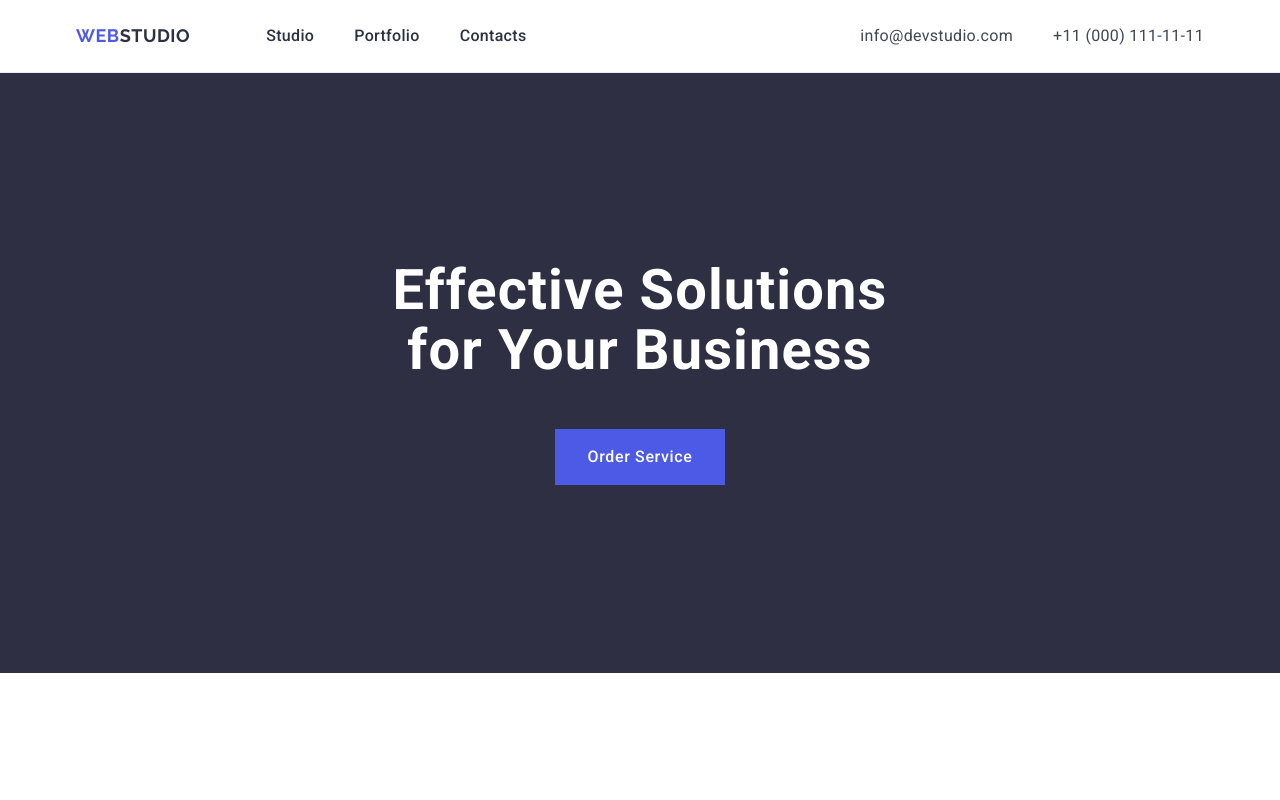
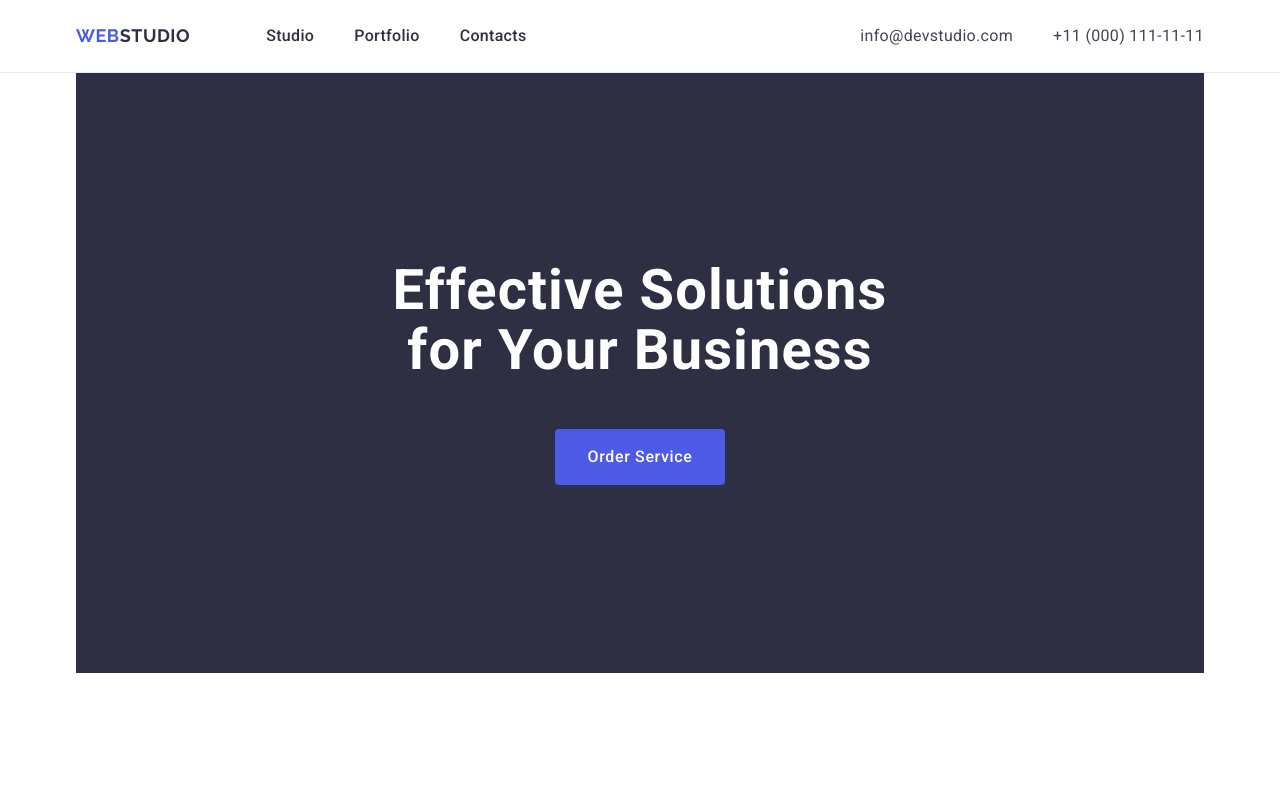
Before and after one commit to maksym-pidhornyi25/goit-markup-hw-03, a plain HTML site: page index.html in a window 1280 px wide. Shown: the top 800 px of the page. Drawn offline with nearby package versions, Linux system fonts and the light colour scheme.

Commit message:
add conteiner hero-banner

```diff
--- a/css/styles.css
+++ b/css/styles.css
@@ -122,6 +122,7 @@ a {
 
 .hero-banner {
   text-align: center;
+  padding: 188px 0;
 }
 
 .page-title {
@@ -130,8 +131,7 @@ a {
   line-height: 1.07;
   letter-spacing: 0.02em;
   color: #fff;
-  width: 496px;
-  padding-top: 188px;
+  max-width: 496px;
   margin-left: auto;
   margin-right: auto;
 }
@@ -145,11 +145,14 @@ a {
   color: #fff;
   cursor: pointer;
   padding: 16px 32px;
+  display: block;
   margin-left: auto;
   margin-right: auto;
   margin-top: 48px;
-  margin-bottom: 188px;
+  min-width: 169px;
+  height: 56px;
   border: none;
+  border-radius: 4px;
 }
 
 .hero-banner-btn:hover,
--- a/index.html
+++ b/index.html
@@ -52,10 +52,12 @@
       </div>
     </header>
     <main>
-      <section class="hero-banner" id="hero-banner">
-        <h1 class="page-title">Effective Solutions for Your Business</h1>
-        <button class="hero-banner-btn" type="button">Order Service</button>
-      </section>
+      <div class="container hero-banner-conteiner">
+        <section class="hero-banner" id="hero-banner">
+          <h1 class="page-title">Effective Solutions for Your Business</h1>
+          <button class="hero-banner-btn" type="button">Order Service</button>
+        </section>
+      </div>
       <section class="benefits" id="benefits">
         <h2 class="benefits-title">Benefits</h2>
         <div class="container benefits-list">
```
